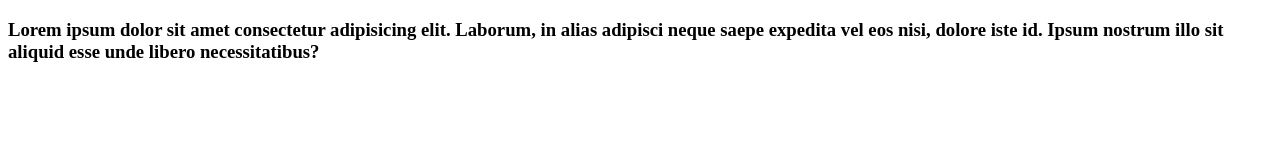
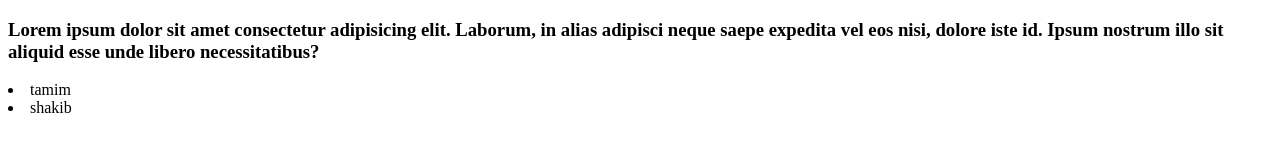
Before and after one commit to jubayer17pro/my-git-experiment, a plain HTML site: page index.html in a window 1280 px wide. Drawn offline with Linux system fonts and the light colour scheme.

Commit message:
hello world

```diff
--- a/index.html
+++ b/index.html
@@ -7,5 +7,9 @@
 </head>
 <body>
     <h3>Lorem ipsum dolor sit amet consectetur adipisicing elit. Laborum, in alias adipisci neque saepe expedita vel eos nisi, dolore iste id. Ipsum nostrum illo sit aliquid esse unde libero necessitatibus?</h3>
+    <div>
+        <li>tamim</li>
+        <li>shakib</li>
+    </div>
 </body>
 </html>
```
